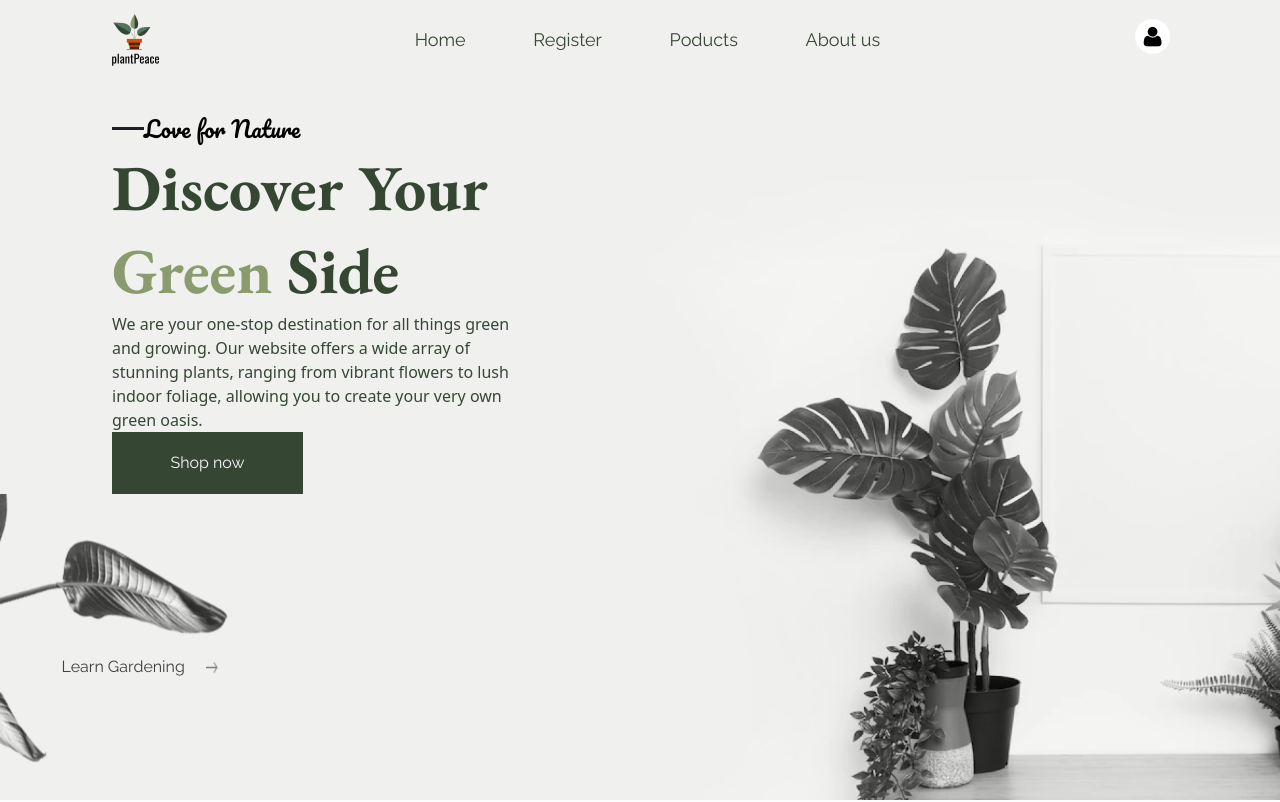
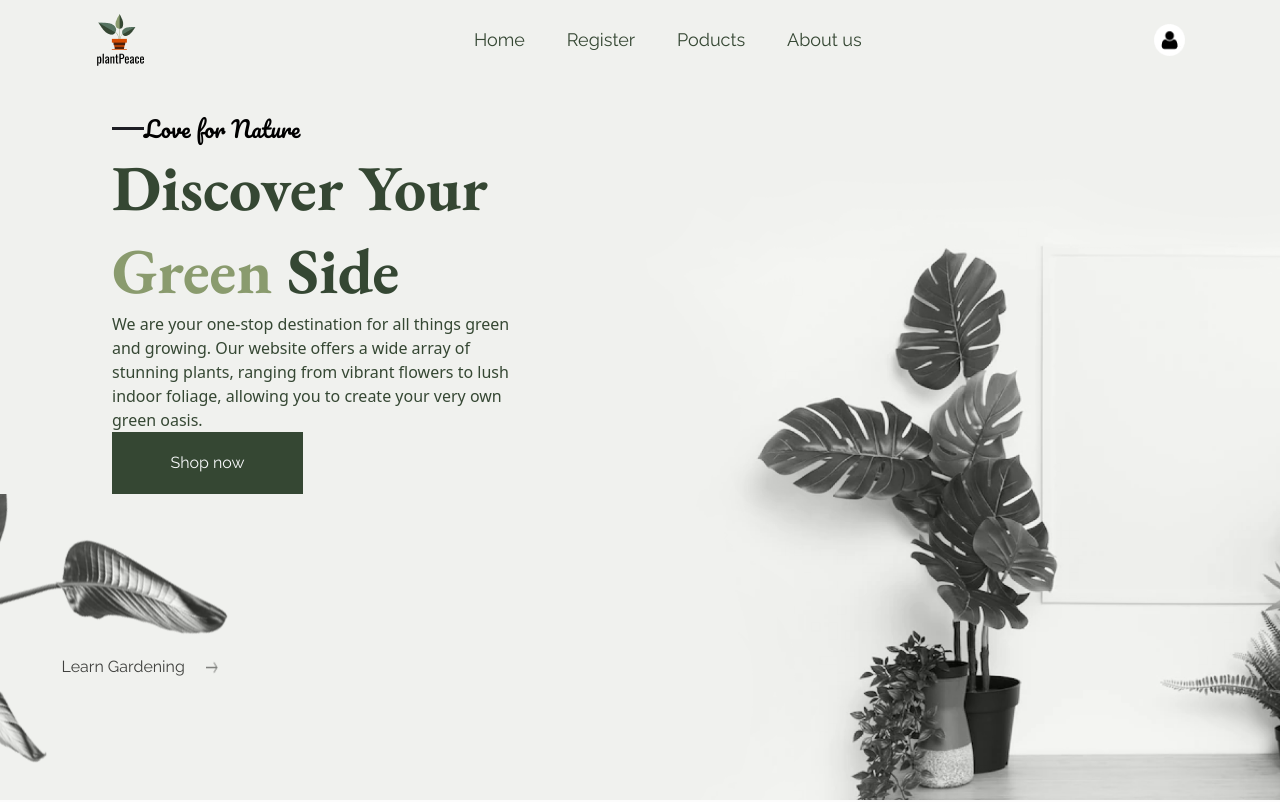
Before and after one commit to maytearaujo/plant-peace, a React (Vite) app: page / in a window 1280 px wide. Shown: the top 802 px of the page. Built offline with nearby package versions, Linux system fonts and the light colour scheme; no server answers; data requests are answered from the project's data file; a web font is replaced by a local one.

Commit message:
fix: Correcoes layout Header

```diff
--- a/src/components/Header.tsx
+++ b/src/components/Header.tsx
@@ -6,7 +6,7 @@ const Header = () => {
   const [isNavOpen, setIsNavOpen] = useState(false);
 
   return (
-    <div className="bg-wisper flex justify-between py-8 md:justify-around items-center w-[100vw] h-20 font-raleway font-normal text-lg text-primaryLunarGreen">
+    <div className="sticky top-0 z-50 px-12 bg-wisper flex justify-between py-8 md:justify-around items-center w-[100vw] h-20 font-raleway font-normal text-lg text-primaryLunarGreen">
 
       <a href="/" target="_self">
         <img src={Logo} alt="Logo Plant Peace" />
@@ -44,33 +44,55 @@ const Header = () => {
           <ul className="flex flex-col items-center justify-between min-h-[250px]">
             <li className="my-8 uppercase hover:text-primaryAvacado"><a href="/">Home</a></li>
             <li className="my-8 uppercase hover:text-primaryAvacado"><a href="#">Register</a></li>
-              <li className="my-8 uppercase hover:text-primaryAvacado"><a href="#">Poducts</a></li>
+            <li className="my-8 uppercase hover:text-primaryAvacado"><a href="#">Products</a></li>
             <li className="my-8 uppercase hover:text-primaryAvacado"><a href="/about">About us</a></li>
             <li className="my-8 uppercase hover:text-primaryAvacado hidden"><a href="#">Blog</a></li>
           </ul>
+          {/* mobile */}
+          <div className="">
+            <SignedOut>
+              <SignInButton>
+                <button>
+                  <img src="/src/assets/navbar/logoUser.png" className="hover:w-[40px]" alt="" />
+                </button>
+              </SignInButton>
+            </SignedOut>
+            <SignedIn>
+              <UserButton afterSignOutUrl="/sign-in" />
+            </SignedIn>
+          </div>
         </div>
       </section>
 
-      <section className="w-5/12 h-20 hidden md:flex">
-        <ul className="flex flex-row justify-around items-center w-[100%] h-full">
+      <div className="w-[80%] hidden md:flex justify-between">
+        <section className="w-[100%] h-20 md:flex justify-left">
+          <div className="flex justify-center w-[100%] items-center">
+            <ul className="flex flex-row justify-around items-center w-[50%] h-full">
               <li className="hover:text-primaryAvacado"><a href="/">Home</a></li>
               <li className="hover:text-primaryAvacado"><a href="#">Register</a></li>
               <li className="hover:text-primaryAvacado"><a href="#">Poducts</a></li>
               <li className="hover:text-primaryAvacado"><a href="/about">About us</a></li>
               <li className="hidden hover:text-primaryAvacado"><a href="#">Blog</a></li>
             </ul>
+          </div>
+          {/* normal */}
+
         </section>
 
-      <div>
+        <div className="flex flex-row items-center ml-14">
           <SignedOut>
             <SignInButton>
-          <button><img src="/src/assets/navbar/logoUser.png" className="hover:w-[40px] " alt="" /></button>
+              <button>
+                <img src="/src/assets/navbar/logoUser.png" className="hover:w-[40px]" alt="" />
+              </button>
             </SignInButton>
           </SignedOut>
           <SignedIn>
-          <UserButton afterSignOutUrl="/sign-in"/>
+            <UserButton afterSignOutUrl="/sign-in" />
           </SignedIn>
         </div>
+      </div>
+
 
     </div>
   )
```
Lines whose indentation alone changed are shown as unchanged.
